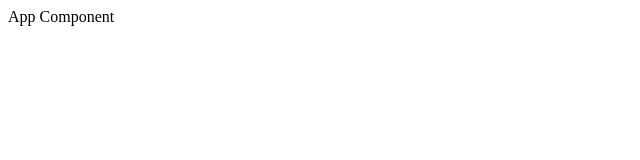
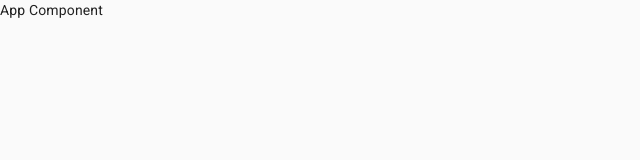
Before and after one commit to ddragula/word-extractor, a React (Create React App) app: page / in a window 1280 px wide. Shown: the top 160 px of the page, without its empty margins (0-640 px from the left). Built offline with nearby package versions, Linux system fonts and the light colour scheme.

Commit message:
Material-ui init

```diff
--- a/package.json
+++ b/package.json
@@ -3,6 +3,8 @@
   "version": "0.1.0",
   "private": true,
   "dependencies": {
+    "@material-ui/core": "^4.12.3",
+    "@material-ui/icons": "^4.11.2",
     "@testing-library/jest-dom": "^5.11.4",
     "@testing-library/react": "^11.1.0",
     "@testing-library/user-event": "^12.1.10",
--- a/public/index.html
+++ b/public/index.html
@@ -11,6 +11,8 @@
     />
     <link rel="apple-touch-icon" href="%PUBLIC_URL%/logo192.png" />
     <link rel="manifest" href="%PUBLIC_URL%/manifest.json" />
+    <link rel="stylesheet" href="https://fonts.googleapis.com/css?family=Roboto:300,400,500,700&display=swap" />
+    <link rel="stylesheet" href="https://fonts.googleapis.com/icon?family=Material+Icons" />
     <title>Word Extractor</title>
   </head>
   <body>
--- a/src/index.js
+++ b/src/index.js
@@ -1,10 +1,16 @@
 import React from 'react';
 import ReactDOM from 'react-dom';
-import App from './App';
+import {CssBaseline, ThemeProvider} from "@material-ui/core";
+
+import App from './components/App';
+import light from "./themes/light";
 
 ReactDOM.render(
   <React.StrictMode>
-    <App />
+      <ThemeProvider theme={light}>
+          <CssBaseline />
+          <App />
+      </ThemeProvider>
   </React.StrictMode>,
   document.getElementById('root')
 );
--- /dev/null
+++ b/src/themes/light.js
@@ -0,0 +1,7 @@
+import { createTheme } from "@material-ui/core";
+
+export default createTheme({
+    palette: {
+        type: "light"
+    }
+});
```
Also changed, not shown: src/themes/dark.js (added, +7 -0 lines), src/components/App.js (renamed from src/App.js), 1 other file (tests, documents, lock files or other folders).
